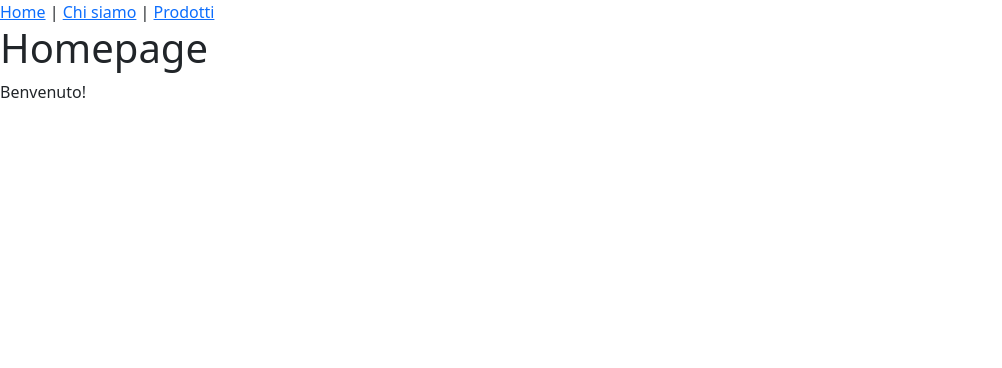
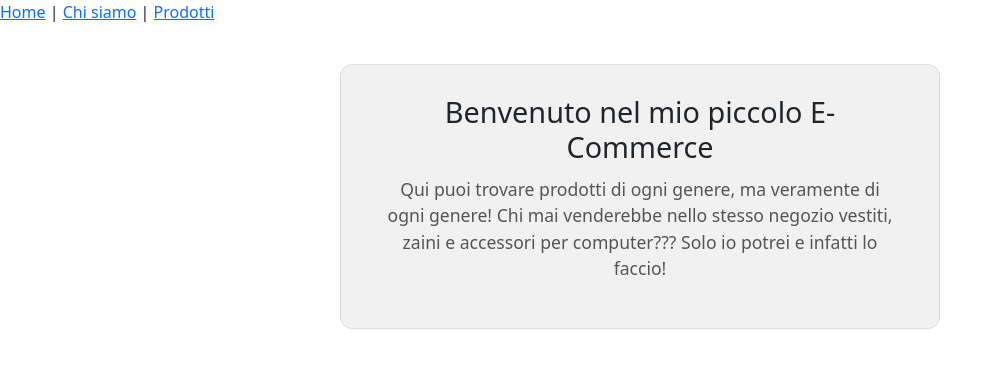
Before and after one commit to FedericoCanale/react-router, a React (Vite) app: page / in a window 1280 px wide. Shown: the top 368 px of the page, without its empty margins (0-1002 px from the left). Built offline with nearby package versions, Linux system fonts and the light colour scheme.

Commit message:
Add simple styled welcome section to HomePage

```diff
--- a/src/index.css
+++ b/src/index.css
@@ -57,3 +57,28 @@ body {
     font-size: 0.9rem;
     color: #333;
 }
+
+.home-page {
+    padding: 40px;
+    display: flex;
+    justify-content: center;
+}
+
+.home-box {
+    background-color: #f1f1f1;
+    padding: 30px 40px;
+    border-radius: 12px;
+    text-align: center;
+    max-width: 600px;
+    border: 1px solid #ddd;
+}
+
+.home-title {
+    font-size: 1.8rem;
+    margin-bottom: 12px;
+}
+
+.home-subtitle {
+    font-size: 1.1rem;
+    color: #555;
+}
--- a/src/pages/HomePage.jsx
+++ b/src/pages/HomePage.jsx
@@ -1,8 +1,12 @@
 export default function HomePage() {
     return (
-        <div>
-            <h1>Homepage</h1>
-            <p>Benvenuto!</p>
+        <div className="home-page">
+            <div className="home-box">
+                <h1 className="home-title">Benvenuto nel mio piccolo E-Commerce</h1>
+                <p className="home-subtitle">
+                    Qui puoi trovare prodotti di ogni genere, ma veramente di ogni genere! Chi mai venderebbe nello stesso negozio vestiti, zaini e accessori per computer??? Solo io potrei e infatti lo faccio!
+                </p>
+            </div>
         </div>
     );
 }
```
